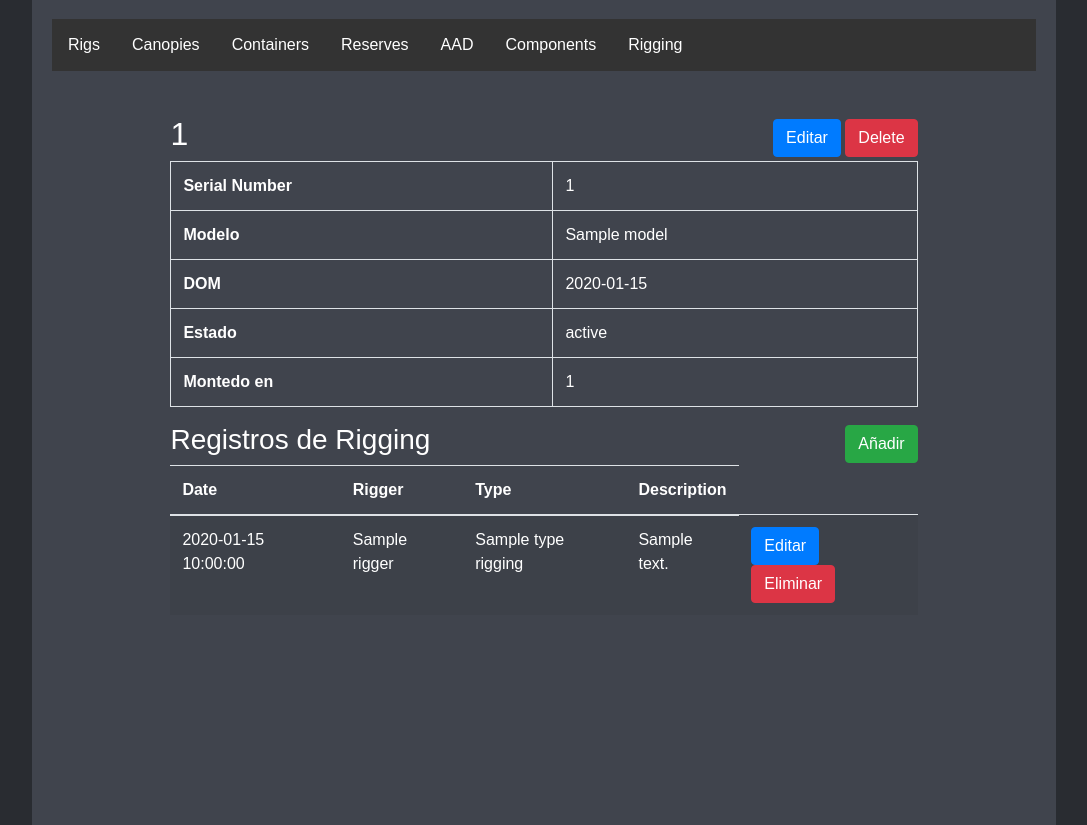
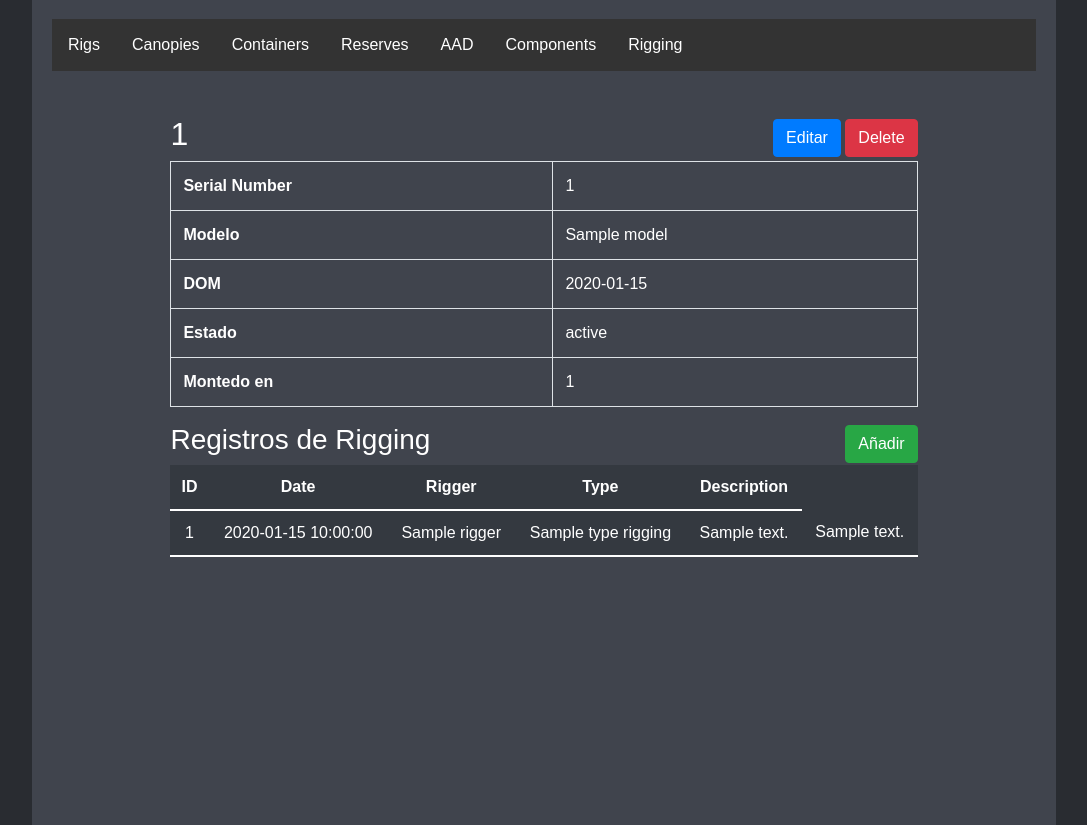
Before and after one commit to naskeytor/rigging_management, a Python web app: template rigging_test/templates/show_component.html in a window 1280 px wide. Shown: the part 127-952 px from the top of the page, without its empty margins (96-1183 px from the left). Run offline with Jinja, Linux system fonts and the light colour scheme; the template is opened without the code that fills it: most values are stand-ins (such as "Sample title", 1, 10 or a date in 2020); some libraries are stand-ins or nearby versions.

Commit message:
Rigging list on component

```diff
--- a/rigging_test/static/styles.css
+++ b/rigging_test/static/styles.css
@@ -56,7 +56,7 @@ html, body {
 }
 
 /* Estilos compartidos para ambas tablas */
-.full-width-table, .full-width-table-rig, .full-width-table-rigging {
+.full-width-table, .full-width-table-rig, .full-width-table-rigging, .full-width-table-component-rigging {
     width: 100%; /* La tabla ocupa todo el ancho disponible */
     border-collapse: collapse; /* Elimina el espacio entre las celdas */
     background-color: #343940; /* Color de fondo para las celdas de la tabla */
@@ -65,19 +65,21 @@ html, body {
 
 .full-width-table th, .full-width-table td,
 .full-width-table-rig th, .full-width-table-rig td,
-.full-width-table-rigging th, .full-width-table-rigging td {
+.full-width-table-rigging th, .full-width-table-rigging td,
+.full-width-table-component-rigging th, .full-width-table-component-rigging td {
     color: white; /* Texto blanco para las celdas */
     padding: 10px; /* Espaciado interno en las celdas */
     border-bottom: 2px solid white; /* Línea divisoria blanca entre filas */
     cursor: pointer; /* Cursor en forma de mano para indicar que es clickable */
 }
 
-.full-width-table a, .full-width-table-rig a, .full-width-table-rigging a {
+.full-width-table a, .full-width-table-rig a, .full-width-table-rigging a, .full-width-table-component-rigging a {
     color: white; /* Asegura que los enlaces son blancos */
     text-decoration: none; /* Elimina el subrayado de los enlaces */
 }
 
-.full-width-table a:hover, .full-width-table-rig a:hover, .full-width-table-rigging a:hover {
+.full-width-table a:hover, .full-width-table-rig a:hover,
+.full-width-table-rigging a:hover, .full-width-table-component-rigging a:hover {
     text-decoration: underline; /* Agrega subrayado al pasar el mouse para mejorar la interactividad */
 }
 
@@ -92,6 +94,10 @@ html, body {
 }
 
 .full-width-table-rigging tbody tr:hover {
+    background-color: #343940;
+}
+
+.full-width-table-component-rigging tbody tr:hover {
     background-color: #343940;
 }
 
--- a/rigging_test/templates/show_component.html
+++ b/rigging_test/templates/show_component.html
@@ -46,13 +46,15 @@
         <div class="d-flex justify-content-between align-items-center">
             <h3>Registros de Rigging</h3>
             <!-- Botón para añadir un nuevo registro de rigging -->
-            <button type="button" class="btn btn-success" data-toggle="modal" data-target="#addRiggingModal">Añadir
+            <button type="button" class="btn btn-success" data-toggle="modal" data-target="#addComponentRiggingModal">
+                Añadir
             </button>
         </div>
-        {% if riggings %}
-            <table class="table table-striped" style="color: white;">
+
+        <table class="full-width-table-component-rigging" style="color: white;">
             <thead>
             <tr>
+                <th>ID</th>
                 <th>Date</th>
                 <th>Rigger</th>
                 <th>Type</th>
@@ -60,48 +62,21 @@
             </tr>
             </thead>
             <tbody>
-                {% for rigging in riggings %}
-                    <tr>
-                        <td>{{ rigging.date if rigging.date else '' }}</td>
-                        <td>{{ rigging.rigger if component.dom else '' }}</td>
-                        <td>{{ rigging.type_rigging.name if rigging.type_rigging else '' }}</td>
-                        <td>{{ rigging.description | default('') }}</td>
-                        <td>
-                            <button type="button" class="btn btn-primary" data-toggle="modal"
-                                    data-target="#editRiggingModal-{{ rigging.id }}">Editar
-                            </button>
-                            <button type="button" class="btn btn-danger">Eliminar</button>
-                        </td>
+            {% for item in riggings %}
+                <tr class="clickable-row" data-id="{{ item.id }}">
+                    <td>{{ item.id if item.id else '' }}</td>
+                    <td>{{ item.date if item.date else '' }}</td>
+                    <td>{{ item.rigger if item.rigger else '' }}</td>
+                    <td>{{ item.type_rigging.name if item.type_rigging else '' }}</td>
+                    <td>{{ item.description | default('') }}</td>
+                    <td><a href="{{ url_for('show_rigging', rigging_id=item.id) }}">{{ item.description | default('') }}</a></td>
                 </tr>
-                    <div class="modal fade" id="editRiggingModal-{{ rigging.id }}" tabindex="-1" role="dialog"
-                         aria-labelledby="editRiggingModalLabel-{{ rigging.id }}" aria-hidden="true">
-                        <div class="modal-dialog" role="document">
-                            <div class="modal-content">
-                                <div class="modal-header">
-                                    <h5 class="modal-title" id="editRiggingModalLabel-{{ rigging.id }}">Editar Registro
-                                        de Rigging</h5>
-                                    <button type="button" class="close" data-dismiss="modal" aria-label="Close">
-                                        <span aria-hidden="true">&times;</span>
-                                    </button>
-                                </div>
-                                <div class="modal-body">
-                                    <!-- Contenido del modal para editar rigging -->
-                                    <p>Contenido del modal para editar el registro de rigging.</p>
-                                </div>
-                                <div class="modal-footer">
-                                    <button type="button" class="btn btn-secondary" data-dismiss="modal">Cerrar</button>
-                                    <button type="button" class="btn btn-primary">Guardar Cambios</button>
-                                </div>
-                            </div>
-                        </div>
-                    </div>
             {% endfor %}
             </tbody>
         </table>
-        {% else %}
-            <p>No hay registros de rigging asociados a este componente.</p>
-        {% endif %}
+
     </div>
+
     <!-- Modal para editar -->
     <div class="modal fade" id="editComponentModal" tabindex="-1" role="dialog"
          aria-labelledby="editComponentModalLabel" aria-hidden="true">
@@ -162,25 +137,25 @@
     </div>
 
     <!-- Modal para añadir rigging -->
-    <div class="modal fade" id="addRiggingModal" tabindex="-1" role="dialog" aria-labelledby="addRiggingModalLabel"
+    <div class="modal fade" id="addComponentRiggingModal" tabindex="-1" role="dialog"
+         aria-labelledby="addComponentRiggingModalLabel"
          aria-hidden="true">
         <div class="modal-dialog" role="document">
             <div class="modal-content">
                 <div class="modal-header">
-                    <h5 class="modal-title" id="addRiggingModalLabel">Añadir Registro de Rigging</h5>
+                    <h5 class="modal-title" id="addComponentRiggingModalLabel">Añadir Registro de Rigging</h5>
                     <button type="button" class="close" data-dismiss="modal" aria-label="Close">
                         <span aria-hidden="true">&times;</span>
                     </button>
                 </div>
-                <div class="modal-body">
-                    <!-- Contenido del modal para añadir rigging -->
-                    <p>Contenido del modal para añadir un nuevo registro de rigging.</p>
-                </div>
-                <div class="modal-footer">
-                    <button type="button" class="btn btn-secondary" data-dismiss="modal">Cerrar</button>
-                    <button type="button" class="btn btn-primary">Guardar Registro</button>
+                <form action="{{ url_for('rigging_add') }}" method="post">
+
+                </form>
             </div>
         </div>
     </div>
-    </div>
+
+
+
+
 {% endblock %}
```
Also changed, not shown: rigging_test/app.py (+9 -2 lines). Lines whose indentation alone changed are shown as unchanged.
